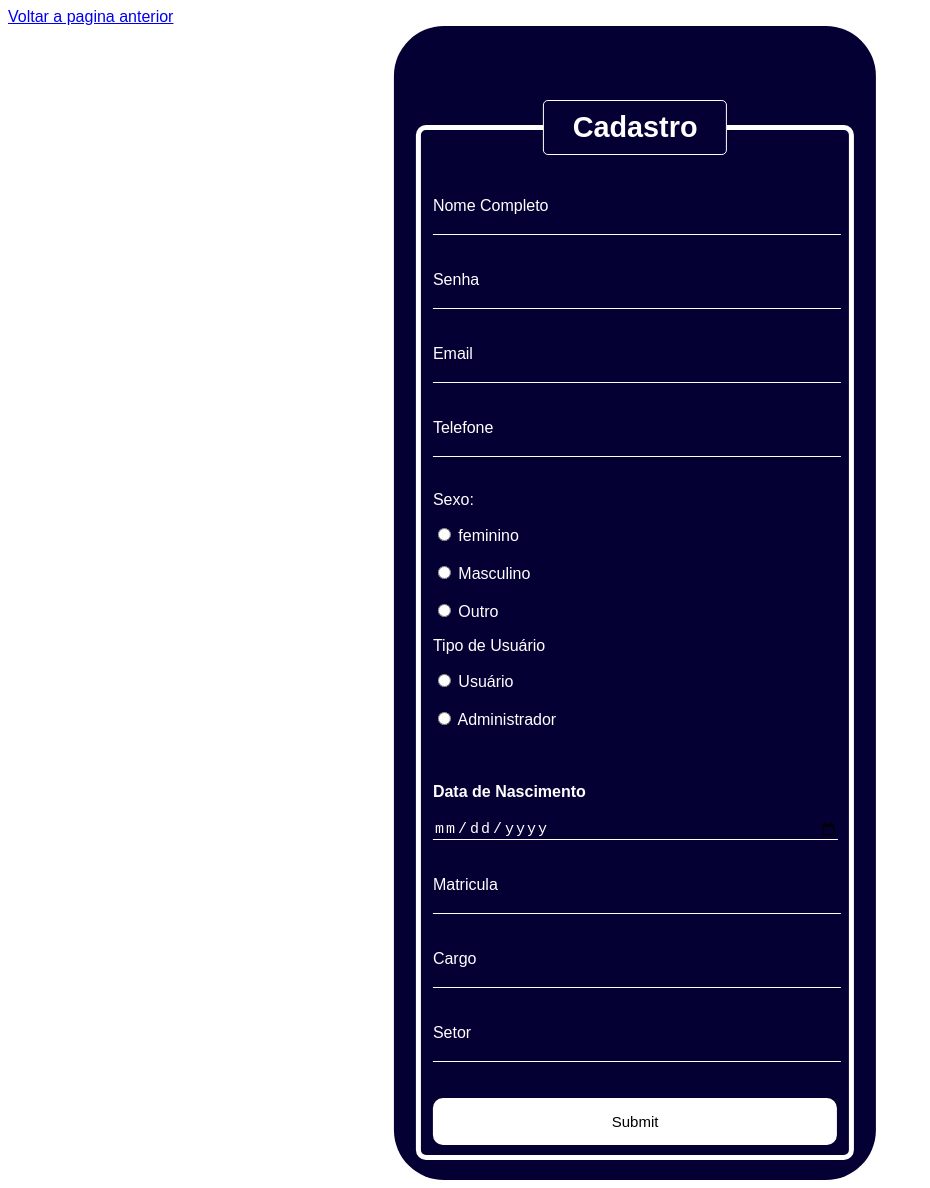
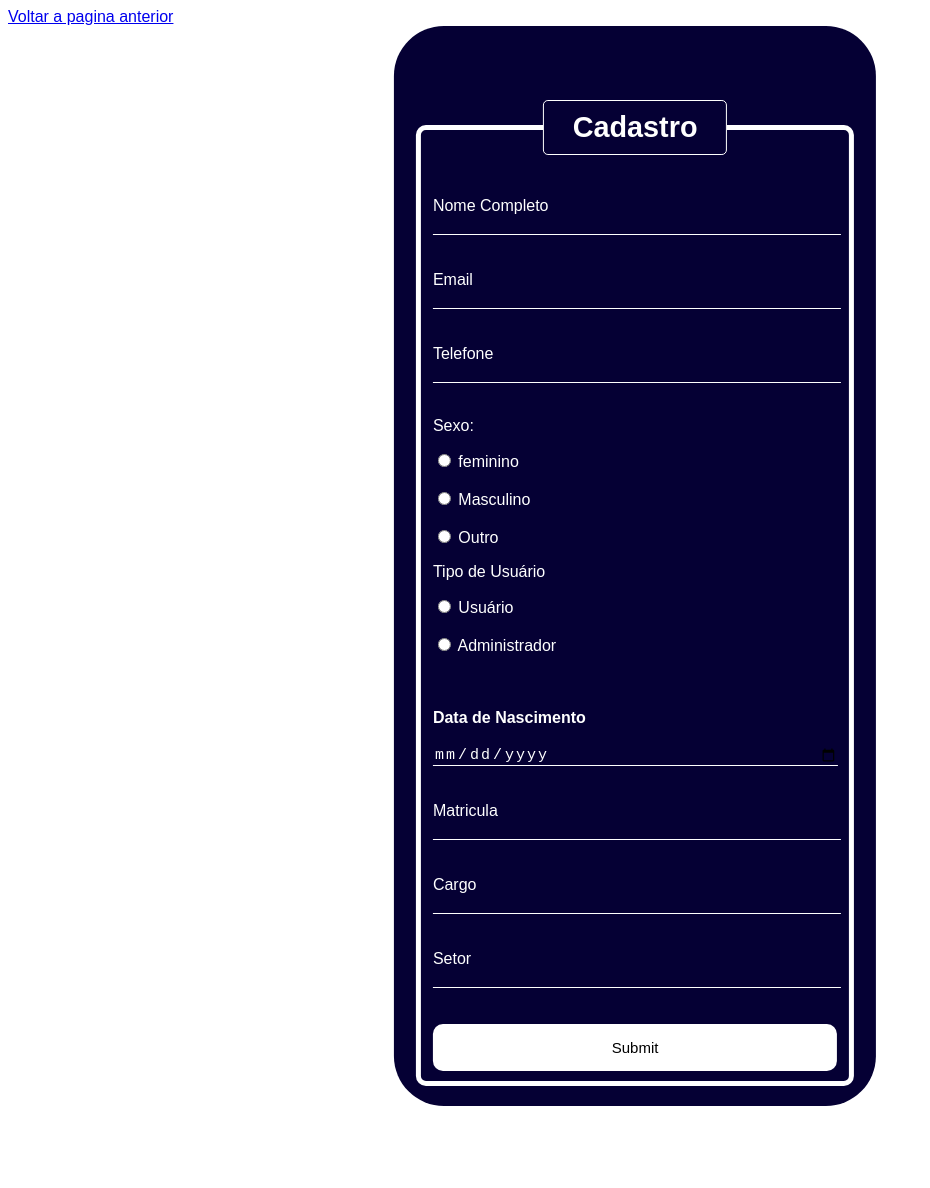
Before and after one commit to gabrielll05/site-chamado, a PHP site: page /formulario.php in a window 1280 px wide. Shown: the whole page, without its empty margins (0-930 px from the left). After the commit the page ends 1114 px from the top, so only its background shows below. Run offline with PHP 8.4, Linux system fonts and the light colour scheme.

Commit message:
Sugestão de alteração

```diff
--- a/chamado.php
+++ b/chamado.php
@@ -49,7 +49,6 @@
     </style>
 </head>
 <body>
-    <a href="home.php">Voltar a pagina anterior</a>
     <br>
     <img src="img/atendente logo (2).png" alt="">
     <div>
--- a/formulario.php
+++ b/formulario.php
@@ -20,7 +20,6 @@ if (isset($_POST['submit'])) {
     include_once('config.php');
 
     $nome = $_POST['nome'];
-    $senha = $_POST['senha'];
     $email = $_POST['email'];
     $telefone = $_POST['telefone'];
     $sexo = $_POST['genero'];
@@ -29,6 +28,9 @@ if (isset($_POST['submit'])) {
     $cargo = $_POST['cargo'];
     $setor = $_POST['setor'];
     $tipo = $_POST['tipo'];
+
+    //GERADOR DE SENHA AUTOMATICO QUE VAI SER REPASSADO PARA O USUARIO
+    $senha = str_pad(rand(0, 99999), 5, '0', STR_PAD_LEFT);
 
     $result = mysqli_query($conexao, "INSERT INTO usuarios(nome,senha,email,telefone,sexo,data_nasc,matricula,cargo,setor,tipo)
         VALUES ('$nome','$senha','$email','$telefone','$sexo','$data_nasc','$matricula','$cargo','$setor','$tipo')");
@@ -136,11 +138,6 @@ if (isset($_POST['submit'])) {
                     <label for="nome" class="LabelInput">Nome Completo</label>
                     <input type="text" name="nome" id="nome" class="inputUser" required>
                 </div>
-                <br><br>
-                <div class="inputBox">
-                    <label for="senha" class="LabelInput">Senha</label>
-                    <input type="password" name="senha" id="senha" class="inputUser" required>
-                </div>
                 <br> <br>
                 <div class="inputbox">
                     <label for="email" class="LabelInput">Email</label>
--- a/meus_chamados.php
+++ b/meus_chamados.php
@@ -104,7 +104,7 @@ $result = $stmt->get_result();
   </nav>
   <div class="container mt-5">
     <h2>Meus Chamados</h2>
-    <p>Usuário: <strong><?= htmlspecialchars($email) ?></strong></p>
+    <p>Usuário: <strong><?= htmlspecialchars(string: $email) ?></strong></p>
 
     <table class="table table-bordered mt-4">
       <thead class="table-primary">
```
